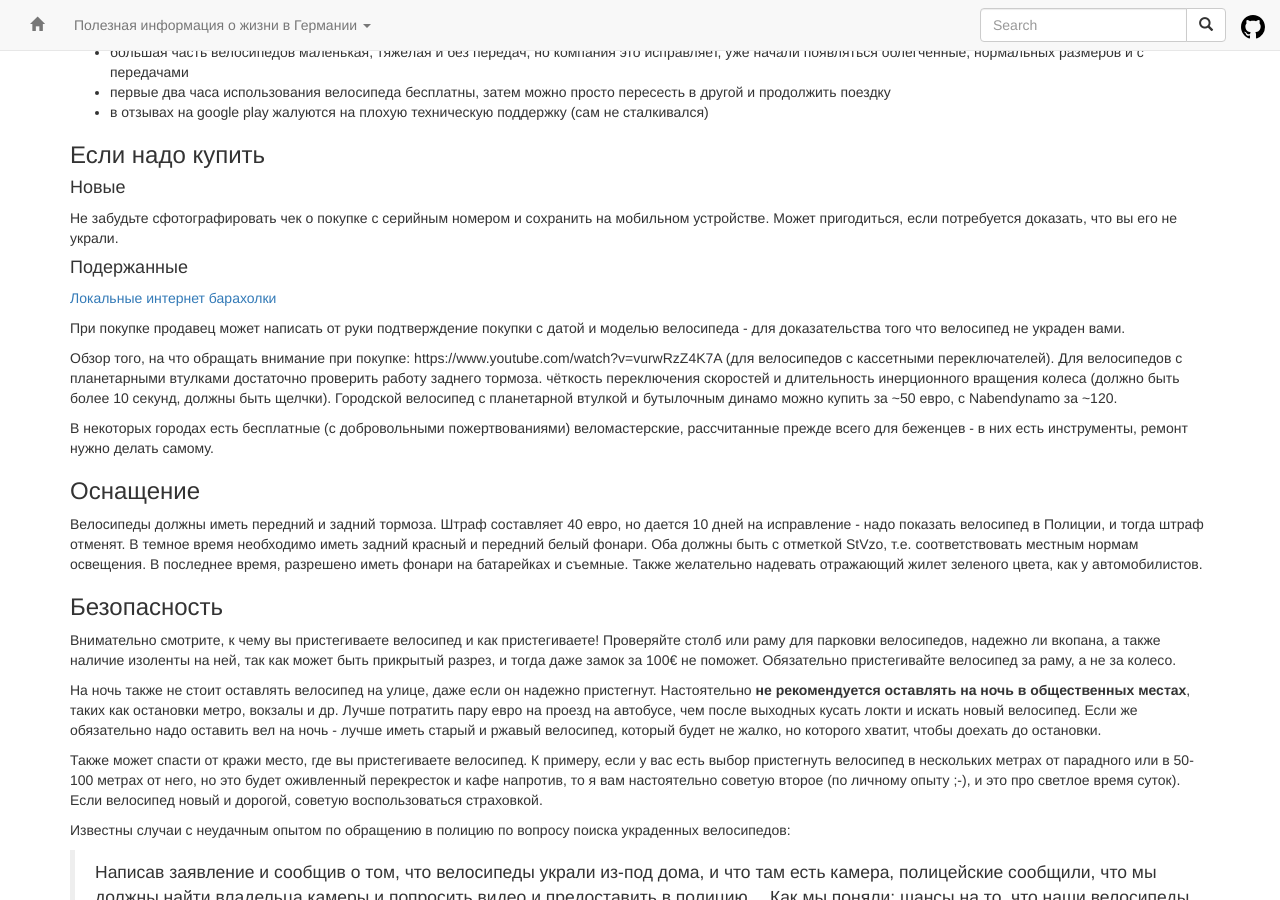
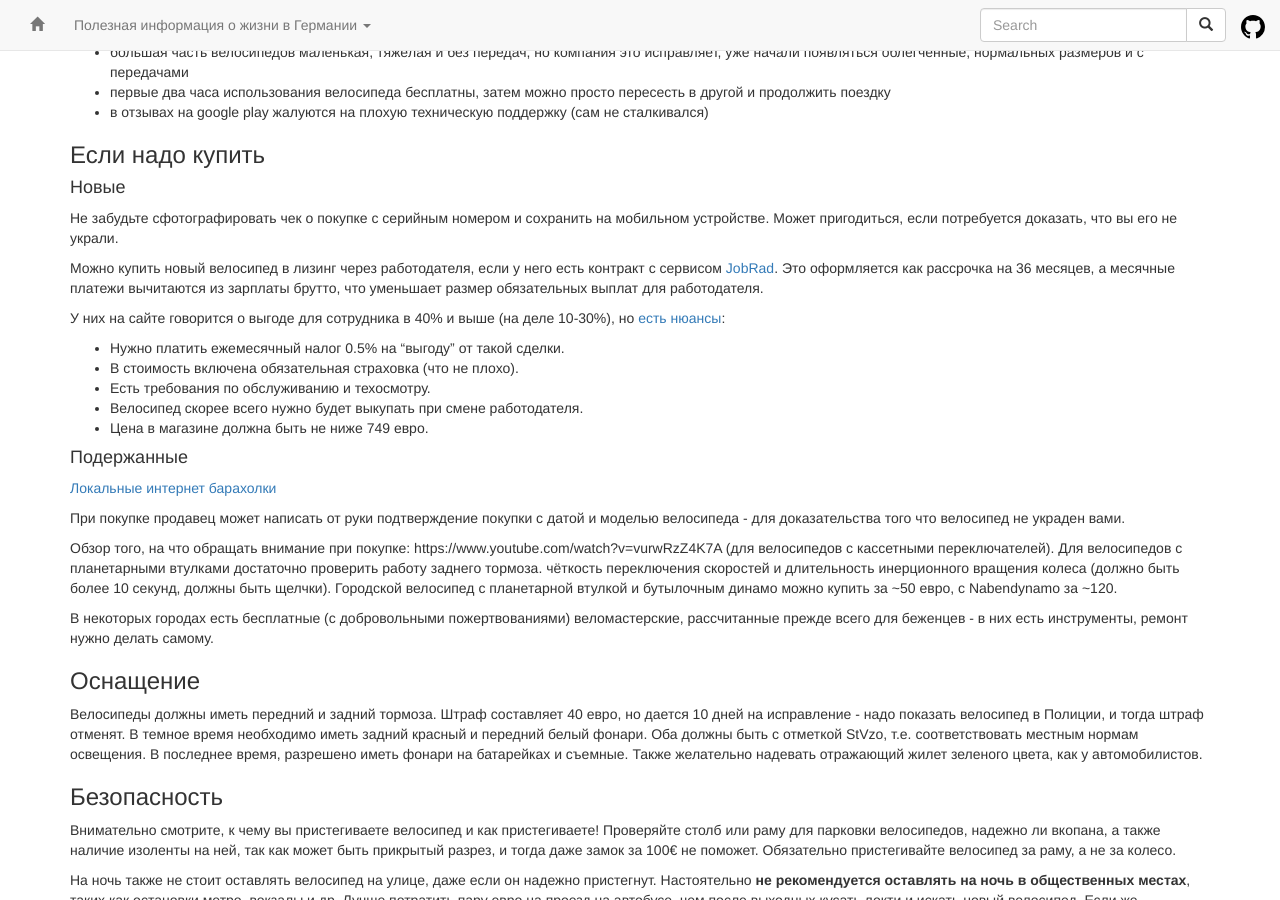
Before and after one commit to ru-de/faq, a Jekyll site: the page built from pages/Велосипеды.md, in a window 1280 px wide and 900 px high, scrolled down 1745 px. Built offline with Jekyll 4.4.1, drawn with Linux system fonts in a browser that asks for light colours; nearby versions of some CDN libraries.

Commit message:
Travis #1169: sync github pages

```diff
--- a/pages/Велосипеды.md
+++ b/pages/Велосипеды.md
@@ -86,7 +86,17 @@ layout: default
 ### Если надо купить
 
 #### Новые
+
 Не забудьте сфотографировать чек о покупке с серийным номером и сохранить на мобильном устройстве. Может пригодиться, если потребуется доказать, что вы его не украли.
+
+Можно купить новый велосипед в лизинг через работодателя, если у него есть контракт с сервисом [JobRad](https://www.jobrad.org/). Это оформляется как рассрочка на 36 месяцев, а месячные платежи вычитаются из зарплаты брутто, что уменьшает размер обязательных выплат для работодателя.
+
+У них на сайте говорится о выгоде для сотрудника в 40% и выше (на деле 10-30%), но [есть нюансы](https://www.reddit.com/r/Fahrrad/comments/c7xx4l/jobrad/esx4uix/):
+- Нужно платить ежемесячный налог 0.5% на "выгоду" от такой сделки.
+- В стоимость включена обязательная страховка (что не плохо).
+- Есть требования по обслуживанию и техосмотру.
+- Велосипед скорее всего нужно будет выкупать при смене работодателя.
+- Цена в магазине должна быть не ниже 749 евро.
 
 #### Подержанные
 
```
